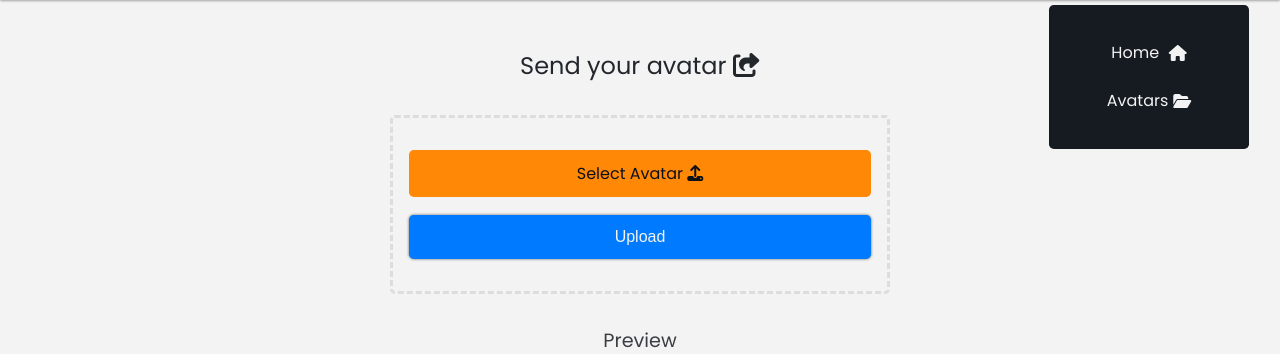
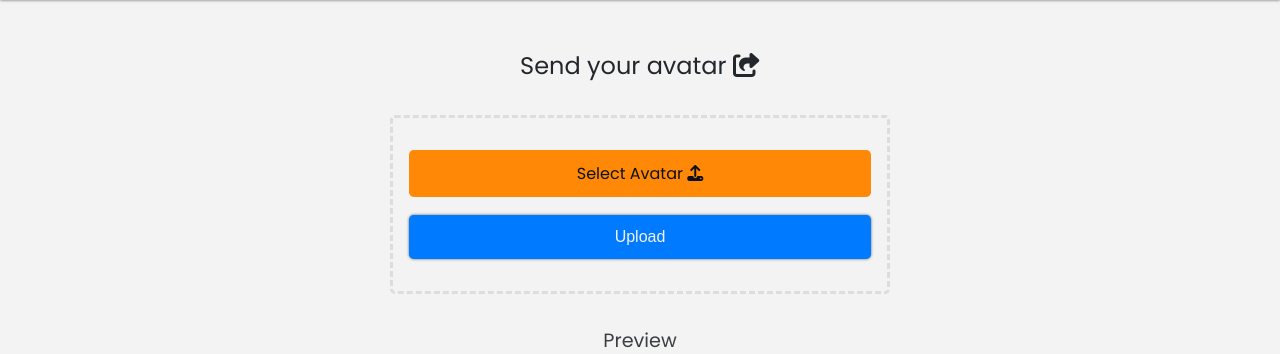
Before and after one commit to EricNeves/uploadAvatar, a PHP site: page /github/ in a window 1280 px wide. Shown: the part 66-420 px from the top of the page. Run offline with PHP 8.4, Linux system fonts and the light colour scheme.

Commit message:
Feat: modify visibility - .dropdown

```diff
--- a/app/public/css/main.css
+++ b/app/public/css/main.css
@@ -97,7 +97,7 @@ header nav .dropdown {
   z-index: 999;
   text-align: center;
   line-height: 3rem;
-  visibility: visible;
+  visibility: hidden;
 }
 
 header nav .dropdown.show {
```
